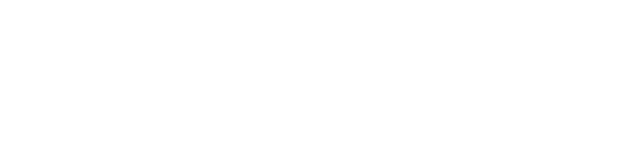
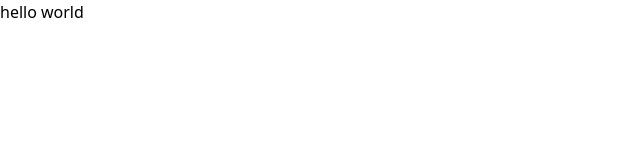
Before and after one commit to peoush-04/Razorpay-Clone, a website built with Vite: page index.html in a window 1280 px wide. Shown: the whole page, without its empty margins (0-640 px from the left). Built offline with nearby package versions, Linux system fonts and the light colour scheme.

Commit message:
second commit

```diff
--- a/index.html
+++ b/index.html
@@ -8,7 +8,7 @@
 </head>
 <body>
     <nav>
-
+        <div class="div">hello world</div>
     </nav>
 </body>
 </html>
```
